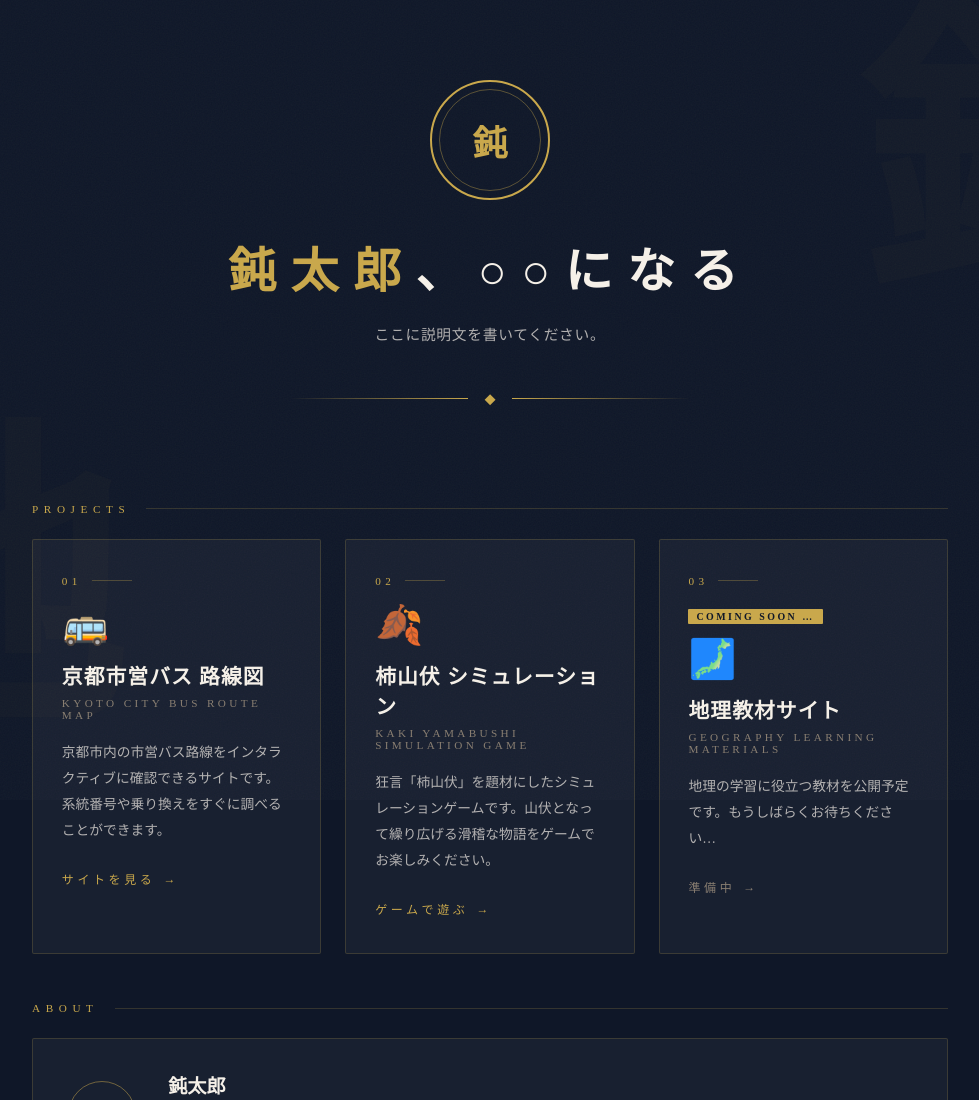
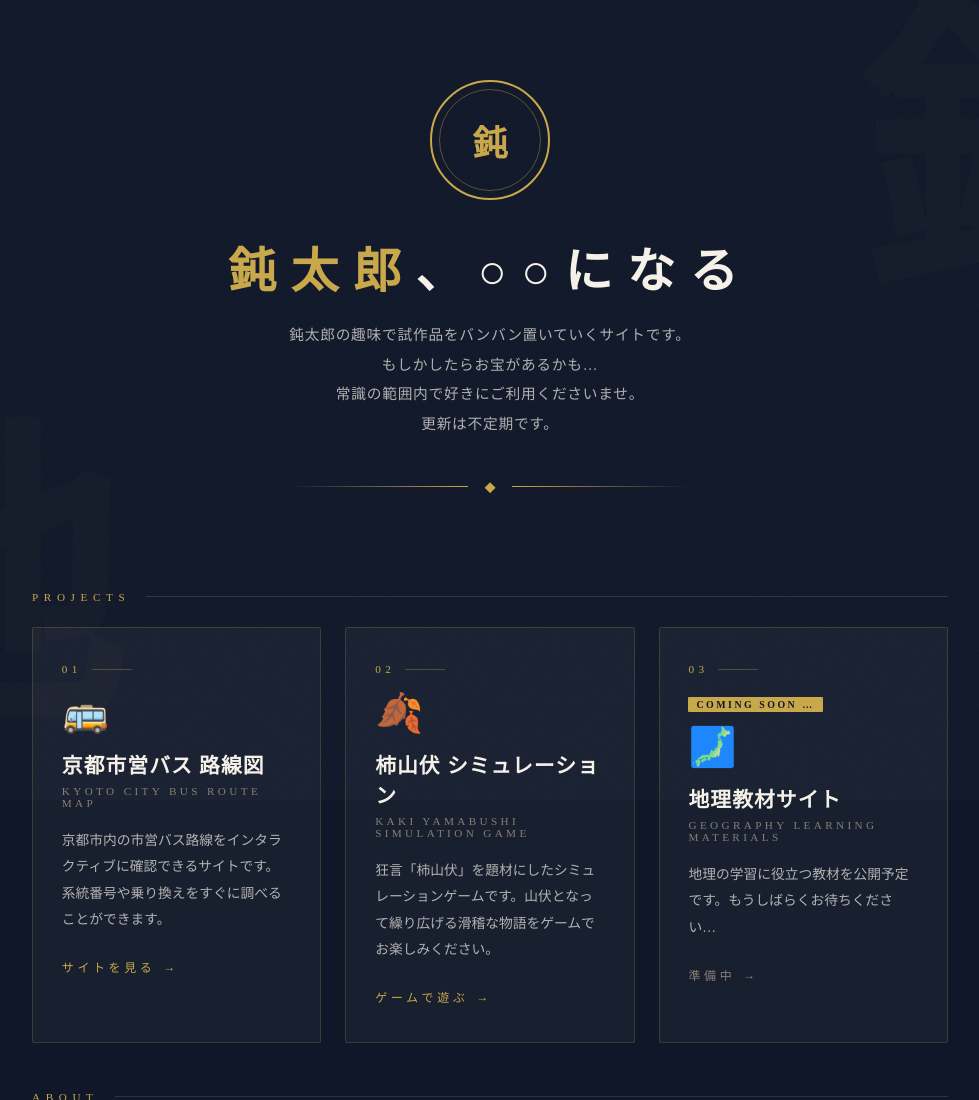
Before and after one commit to na16dream/homepage, a plain HTML site: page index.html in a window 1280 px wide. Shown: the top 1100 px of the page, without its empty margins (150-1129 px from the left). Drawn offline with Linux system fonts and the light colour scheme.

Commit message:
Update index.html

```diff
--- a/index.html
+++ b/index.html
@@ -361,7 +361,11 @@
 
     <!-- ↓↓↓ ここにサイトの説明文を書いてください ↓↓↓ -->
     <p class="site-desc">
-      ここに説明文を書いてください。
+      鈍太郎の趣味で試作品をバンバン置いていくサイトです。<br>
+      もしかしたらお宝があるかも…<br>
+      常識の範囲内で好きにご利用くださいませ。<br>
+      更新は不定期です。
+
     </p>
     <!-- ↑↑↑ ここまで ↑↑↑ -->
     <div class="divider"><span class="divider-icon">◆</span></div>
```
